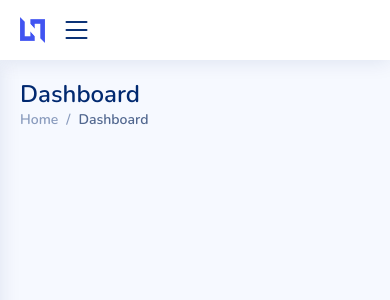
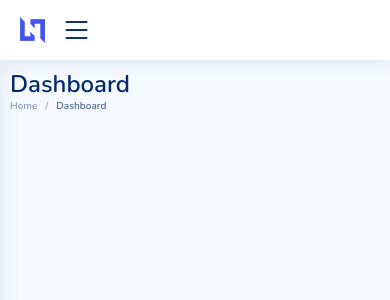
Before and after one commit to HARESH-D/RouteXpert, a FastAPI app: page / in a window 390 px wide. Shown: the top 300 px of the page. Run offline with FastAPI, Linux system fonts and the light colour scheme; some libraries are stand-ins or nearby versions.

Commit message:
frontend

```diff
--- a/backend/static/assets/css/style.css
+++ b/backend/static/assets/css/style.css
@@ -43,15 +43,18 @@ h6 {
 --------------------------------------------------------------*/
 #main {
   margin-top: 60px;
-  padding: 20px 30px;
+  padding: 10px 20px; /* Adjusted padding for smaller size */
+  font-size: 16px; /* Adjusted font size */
   transition: all 0.3s;
 }
 
 @media (max-width: 1199px) {
   #main {
-    padding: 20px;
+    padding: 10px; /* Adjusted padding for smaller size */
+    font-size: 14px; /* Adjusted font size */
   }
 }
+
 
 /*--------------------------------------------------------------
 # Page Title
@@ -305,7 +308,7 @@ h6 {
 
 /* Breadcrumbs */
 .breadcrumb {
-  font-size: 14px;
+  font-size: 10px;
   font-family: "Nunito", sans-serif;
   color: #899bbd;
   font-weight: 600;
```
Also changed, not shown: backend/templates/transportation_planner.html (+5 -5 lines).
